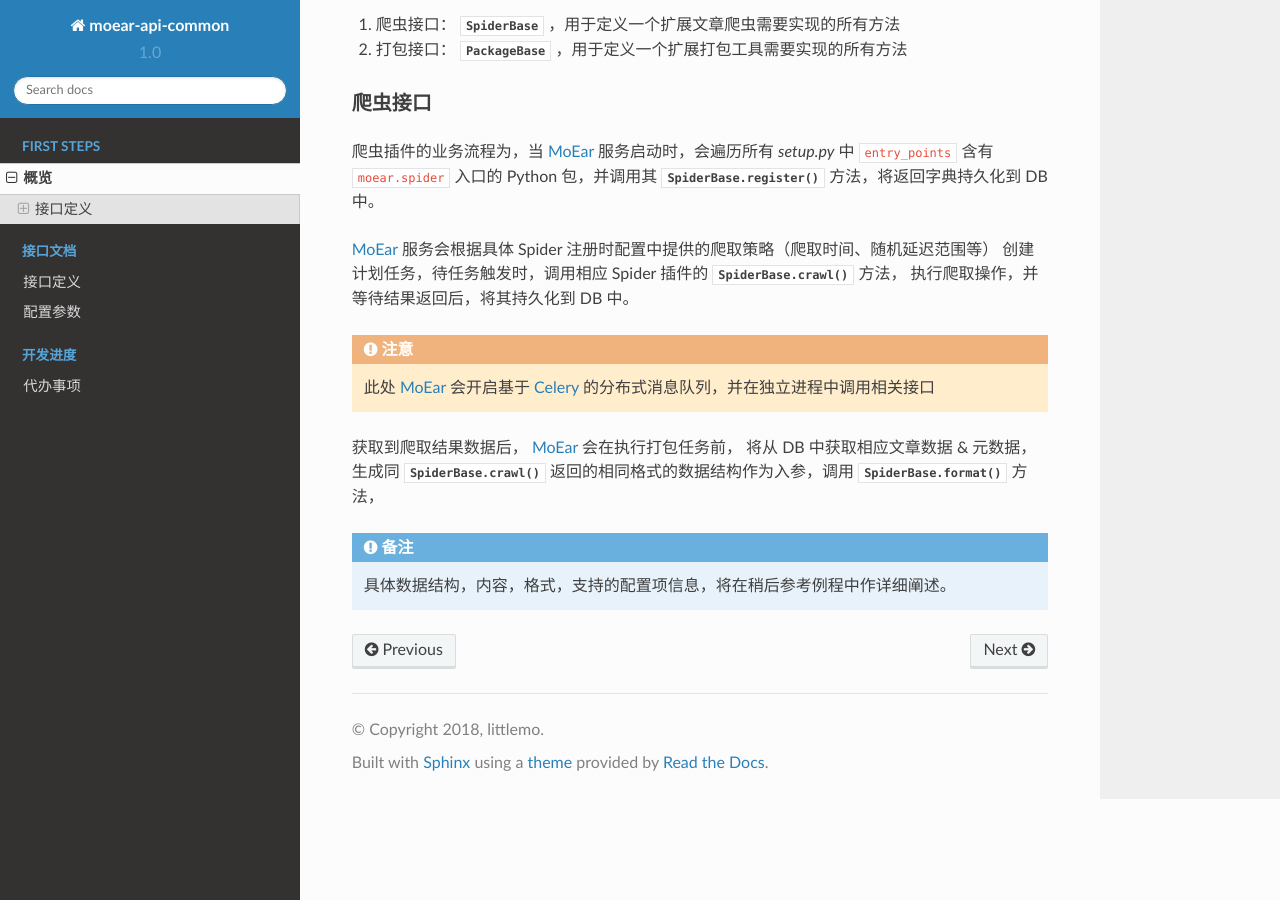
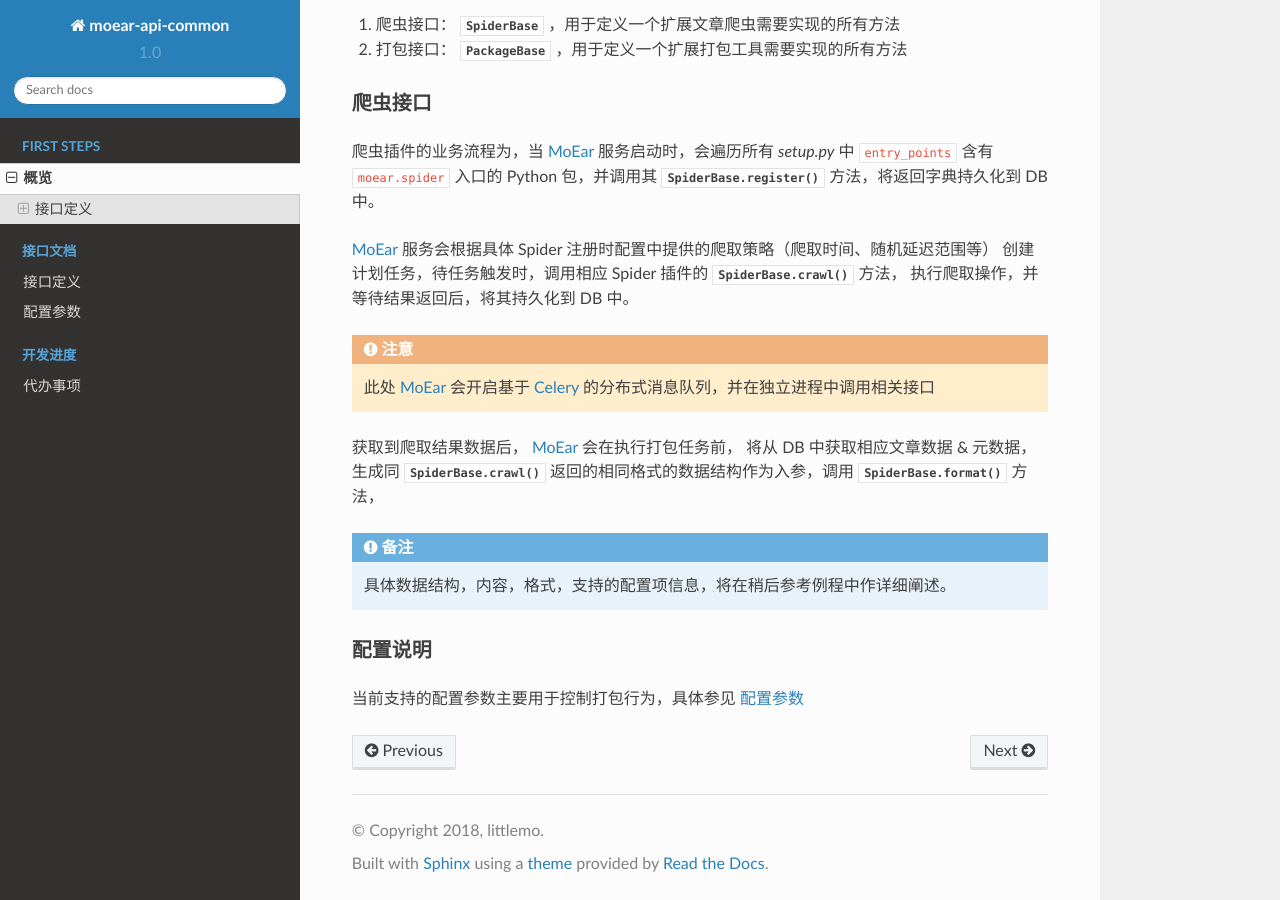
Before and after one commit to littlemo/moear-api-common, a Sphinx documentation site: the page built from docs/source/intro/overview.rst, in a window 1280 px wide and 900 px high, scrolled down 527 px. Built offline with Sphinx 7.4.7 and the Read the Docs theme 2.0.0, drawn with Linux system fonts in a browser that asks for light colours; formulas are drawn with MathJax 3.

Commit message:
F: 将配置参数索引添加到概览中

```diff
--- a/docs/source/intro/overview.rst
+++ b/docs/source/intro/overview.rst
@@ -47,6 +47,11 @@
 
     具体数据结构，内容，格式，支持的配置项信息，将在稍后参考例程中作详细阐述。
 
+配置说明
+--------
+
+当前支持的配置参数主要用于控制打包行为，具体参见 :ref:`topics-configure`
+
 
 .. _MoEar: https://github.com/littlemo/moear
 .. _stevedore: https://docs.openstack.org/stevedore/latest/
--- a/docs/source/topics/configure.rst
+++ b/docs/source/topics/configure.rst
@@ -1,4 +1,4 @@
-.. _intro-configure:
+.. _topics-configure:
 
 ========
 配置参数
```
